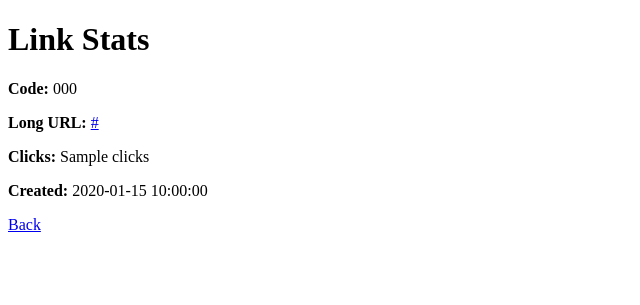
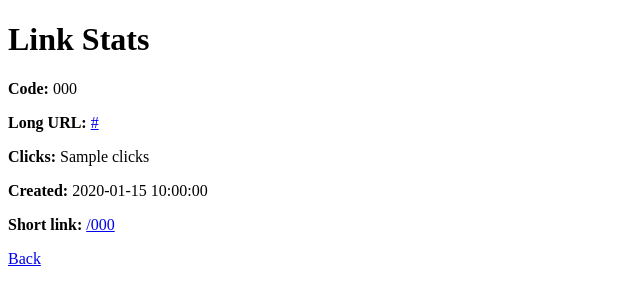
Before and after one commit to alxlyn/alex-url-shortener, a Flask app: template templates/stats.html in a window 1280 px wide. Shown: the top 305 px of the page, without its empty margins (0-640 px from the left). Run offline with Flask 3, Linux system fonts and the light colour scheme; the template is opened without the code that fills it: most values are stand-ins (such as "Sample title", 1, 10 or a date in 2020).

Commit message:
Improve stats page UX and return 404 for missing codes

```diff
--- a/app.py
+++ b/app.py
@@ -100,7 +100,7 @@ def stats(code):
         ).fetchone()
 
     if not row:
-        return render_template("stats.html", error="Short link not found.", code=code)
+        return render_template("stats.html", error="Short link not found.", code=code), 404
 
     long_url, clicks, created_at = row
     return render_template(
--- a/templates/stats.html
+++ b/templates/stats.html
@@ -8,11 +8,13 @@
 
   {% if error %}
     <p>{{ error }}</p>
+    <p>Check the code and try again.</p>
   {% else %}
     <p><b>Code:</b> {{ code }}</p>
     <p><b>Long URL:</b> <a href="{{ long_url }}">{{ long_url }}</a></p>
     <p><b>Clicks:</b> {{ clicks }}</p>
     <p><b>Created:</b> {{ created_at or "Unknown" }}</p>
+    <p><b>Short link:</b> <a href="/{{ code }}">/{{ code }}</a></p>
   {% endif %}
 
   <p><a href="/">Back</a></p>
```
